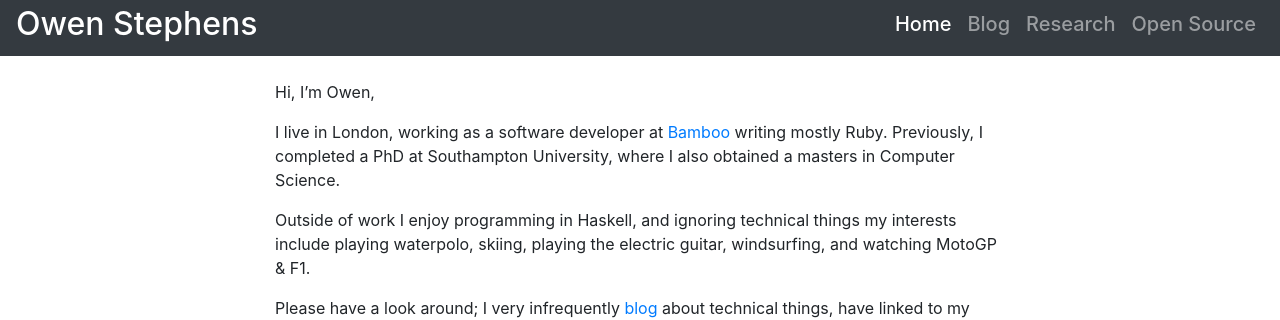
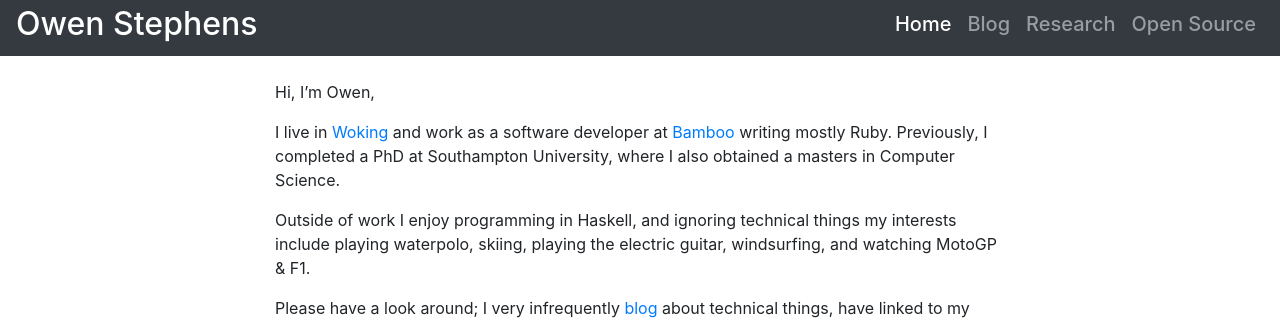
Before and after one commit to owst/owst.github.io, a Jekyll site: the page built from index.md, in a window 1280 px wide. Shown: the top 320 px of the page. Built offline with Jekyll 4.4.1, drawn with Linux system fonts in a browser that asks for light colours; nearby versions of some CDN libraries; some web fonts are replaced; Markdown is read by kramdown in place of the engine named in the settings.

Commit message:
Move to Woking and bump Ruboocop up the OSS list

```diff
--- a/index.md
+++ b/index.md
@@ -5,9 +5,9 @@ weight: 1
 
 Hi, I'm Owen,
 
-I live in London, working as a software developer at [Bamboo][bamboo] writing
-mostly Ruby. Previously, I completed a PhD at Southampton University, where I
-also obtained a masters in Computer Science.
+I live in [Woking][woking] and work as a software developer at [Bamboo][bamboo]
+writing mostly Ruby. Previously, I completed a PhD at Southampton University,
+where I also obtained a masters in Computer Science.
 
 Outside of work I enjoy programming in Haskell, and ignoring technical things my interests include playing waterpolo, skiing, playing the electric guitar, windsurfing, and watching MotoGP &amp; F1.
 
@@ -31,3 +31,4 @@ If you'd like to say hi, please send me an email: [{{site.email}}](mailto:{{site
 [oss]: /oss.html
 [research]: /research.html
 [bamboo]: https://www.bambooloans.com
+[woking]: https://en.wikipedia.org/wiki/Woking
```
Also changed, not shown: _oss_contributions/darcs.md (+1 -1 lines), _oss_contributions/mailchecker.md (+1 -1 lines), _oss_contributions/ripper_tags.md (+1 -1 lines), _oss_contributions/rubocop.md (+1 -1 lines).
